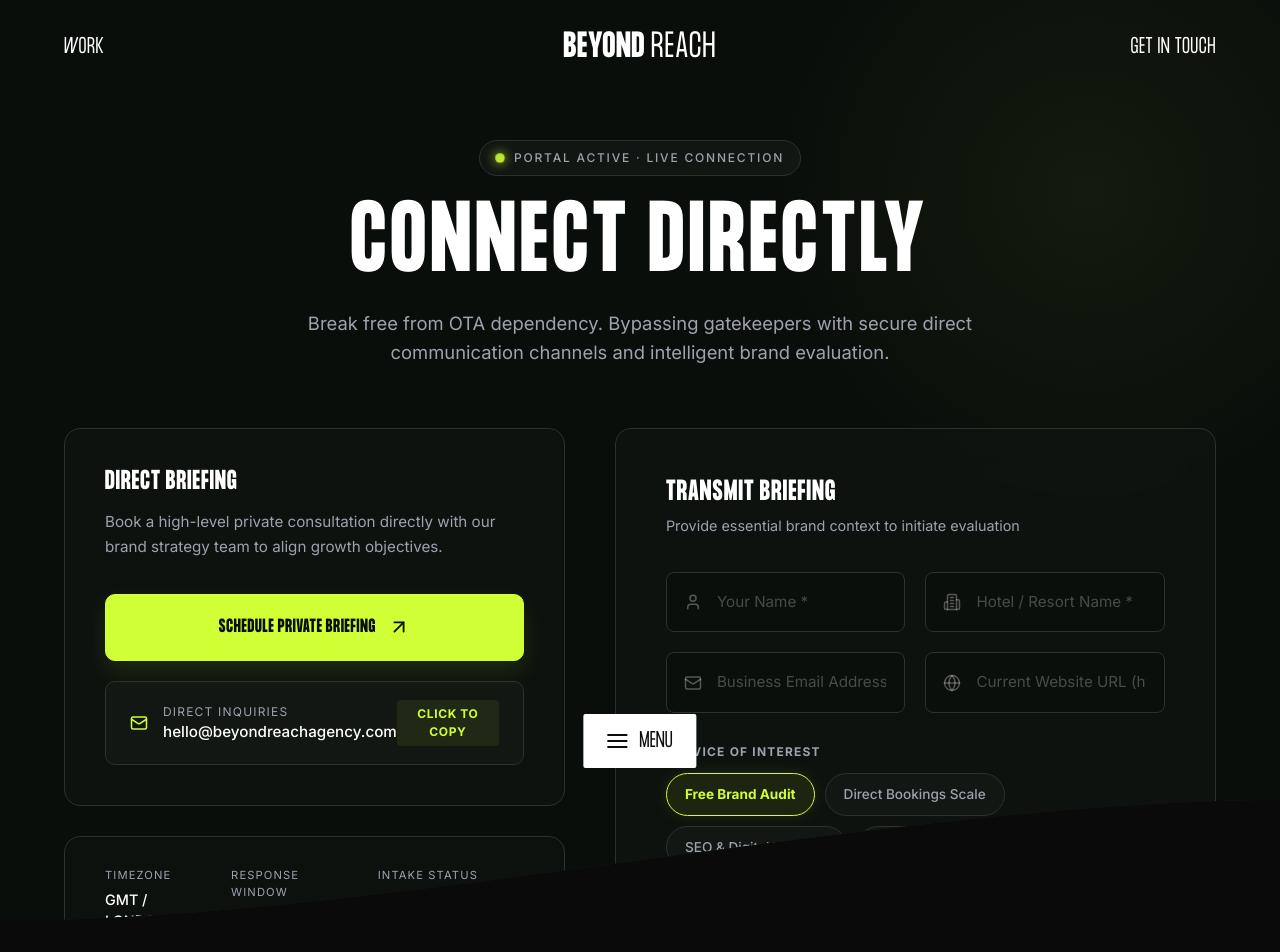
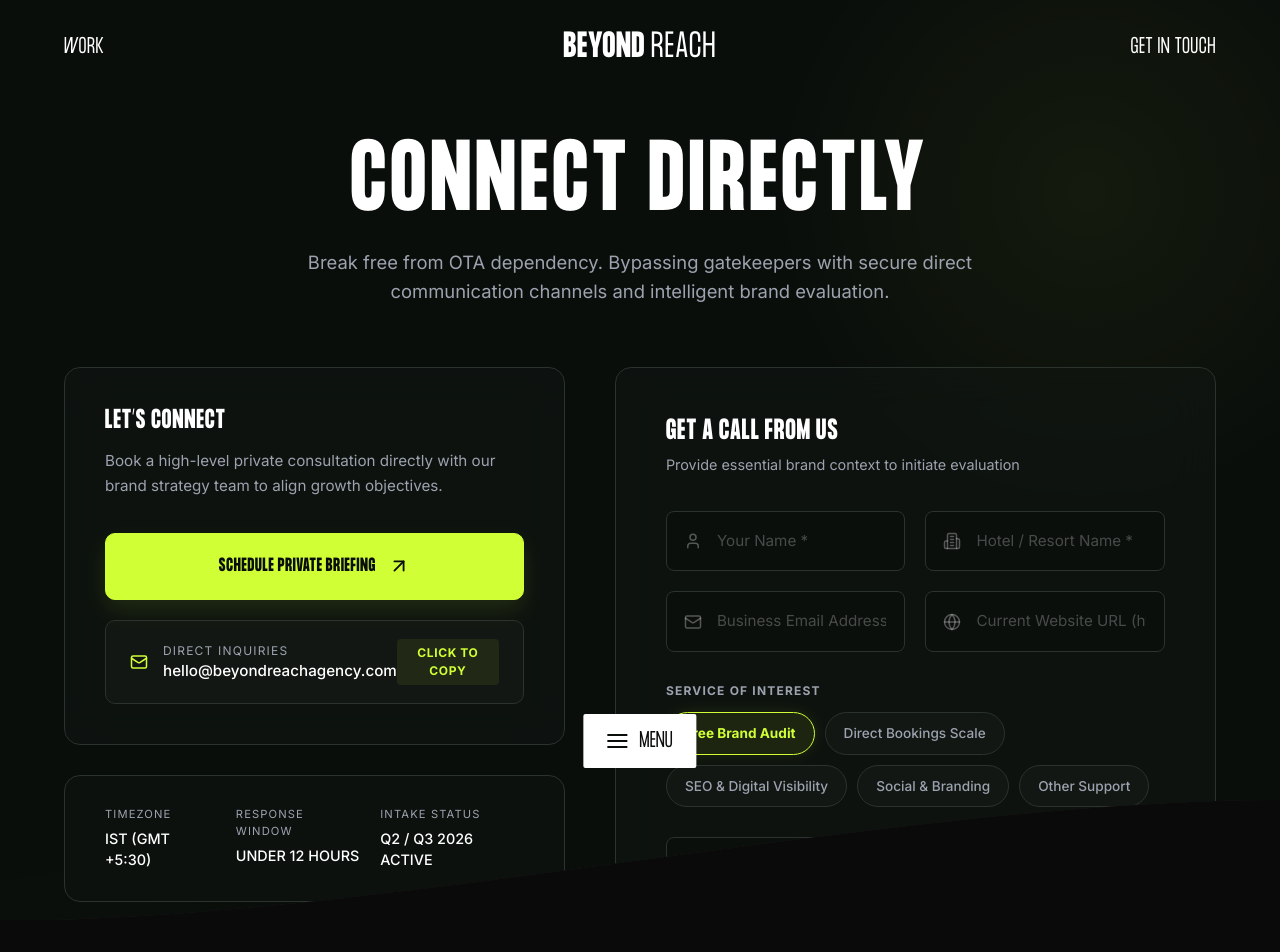
Before and after one commit to clevercroworg/beyond-reach, a Next.js app: page /contact in a window 1280 px wide. Shown: the top 952 px of the page. Built offline with nearby package versions, Linux system fonts and the light colour scheme.

Commit message:
fix: update contact page titles, timezone to IST, button name, and add office location card

```diff
--- a/app/contact/Contact.module.css
+++ b/app/contact/Contact.module.css
@@ -659,6 +659,33 @@
   to { transform: scale(1); opacity: 1; }
 }
 
+.addressCard {
+  background-color: rgba(19, 25, 21, 0.3);
+  border: 1px solid var(--border-color);
+  padding: 30px 40px;
+  border-radius: 16px;
+  display: flex;
+  flex-direction: column;
+  gap: 8px;
+}
+
+.addressTitle {
+  font-family: var(--font-body);
+  font-size: 0.7rem;
+  color: var(--text-secondary);
+  text-transform: uppercase;
+  letter-spacing: 0.1em;
+  font-weight: 600;
+}
+
+.addressValue {
+  font-family: var(--font-body);
+  font-size: 0.9rem;
+  color: var(--text-primary);
+  line-height: 1.5;
+  font-weight: 500;
+}
+
 @media (max-width: 480px) {
   .copyEmailBtn {
     flex-direction: column;
--- a/app/contact/page.jsx
+++ b/app/contact/page.jsx
@@ -100,10 +100,6 @@ const ContactPage = () => {
 
         {/* Top Header */}
         <header className={styles.header}>
-          <div className={styles.statusWrapper}>
-            <div className={styles.statusDot}></div>
-            <span className={styles.statusText}>PORTAL ACTIVE · LIVE CONNECTION</span>
-          </div>
           <h1 className={styles.title}>CONNECT DIRECTLY</h1>
           <p className={styles.subtitle}>
             Break free from OTA dependency. Bypassing gatekeepers with secure direct communication channels and intelligent brand evaluation.
@@ -117,7 +113,7 @@ const ContactPage = () => {
           <div className={styles.leftColumn}>
 
             <div className={styles.infoCard}>
-              <h2 className={styles.cardTitle}>DIRECT BRIEFING</h2>
+              <h2 className={styles.cardTitle}>Let’s connect</h2>
               <p className={styles.cardDesc}>
                 Book a high-level private consultation directly with our brand strategy team to align growth objectives.
               </p>
@@ -158,7 +154,7 @@ const ContactPage = () => {
             <div className={styles.metaCard}>
               <div className={styles.metaItem}>
                 <span className={styles.metaLabel}>TIMEZONE</span>
-                <span className={styles.metaValue}>GMT / LONDON</span>
+                <span className={styles.metaValue}>IST (GMT +5:30)</span>
               </div>
 
               <div className={styles.metaItem}>
@@ -172,6 +168,14 @@ const ContactPage = () => {
               </div>
             </div>
 
+            {/* Office Location Address Card */}
+            <div className={styles.addressCard}>
+              <span className={styles.addressTitle}>OFFICE LOCATION</span>
+              <p className={styles.addressValue}>
+                D.No. 8-1-83B-14. Business Bay Center. Udupi – Manipal Highway, opp The mirage complex. Kunjibettu, Udupi, Karnataka 576102
+              </p>
+            </div>
+
           </div>
 
           {/* Right Column: High-Fidelity Intake Form */}
@@ -181,7 +185,7 @@ const ContactPage = () => {
               {!submitSuccess ? (
                 <form onSubmit={handleSubmit} className={styles.intakeForm}>
                   <div className={styles.formHeader}>
-                    <h2 className={styles.formTitle}>TRANSMIT BRIEFING</h2>
+                    <h2 className={styles.formTitle}>get a call from us</h2>
                     <p className={styles.formSubtitle}>Provide essential brand context to initiate evaluation</p>
                   </div>
 
@@ -289,10 +293,10 @@ const ContactPage = () => {
                     className={styles.submitBtn}
                   >
                     {isSubmitting ? (
-                      <span className={styles.loadingSpinner}>ESTABLISHING CONNECTION...</span>
+                      <span className={styles.loadingSpinner}>SUBMITTING...</span>
                     ) : (
                       <>
-                        <span>TRANSMIT BRIEFING</span>
+                        <span>submit</span>
                         <Send size={18} className={styles.sendIcon} />
                       </>
                     )}
@@ -305,9 +309,9 @@ const ContactPage = () => {
                   <div className={styles.successIconWrapper}>
                     <CheckCircle2 size={64} className={styles.successCheck} />
                   </div>
-                  <h2 className={styles.successTitle}>TRANSMISSION SUCCESSFUL</h2>
+                  <h2 className={styles.successTitle}>SUBMISSION SUCCESSFUL</h2>
                   <p className={styles.successDesc}>
-                    Briefing data successfully written to secure storage. Our digital strategy desk is initializing evaluation.
+                    Your inquiry has been successfully transmitted. Our strategy desk is initializing evaluation.
                   </p>
 
                   <div className={styles.receiptSummary}>
```
